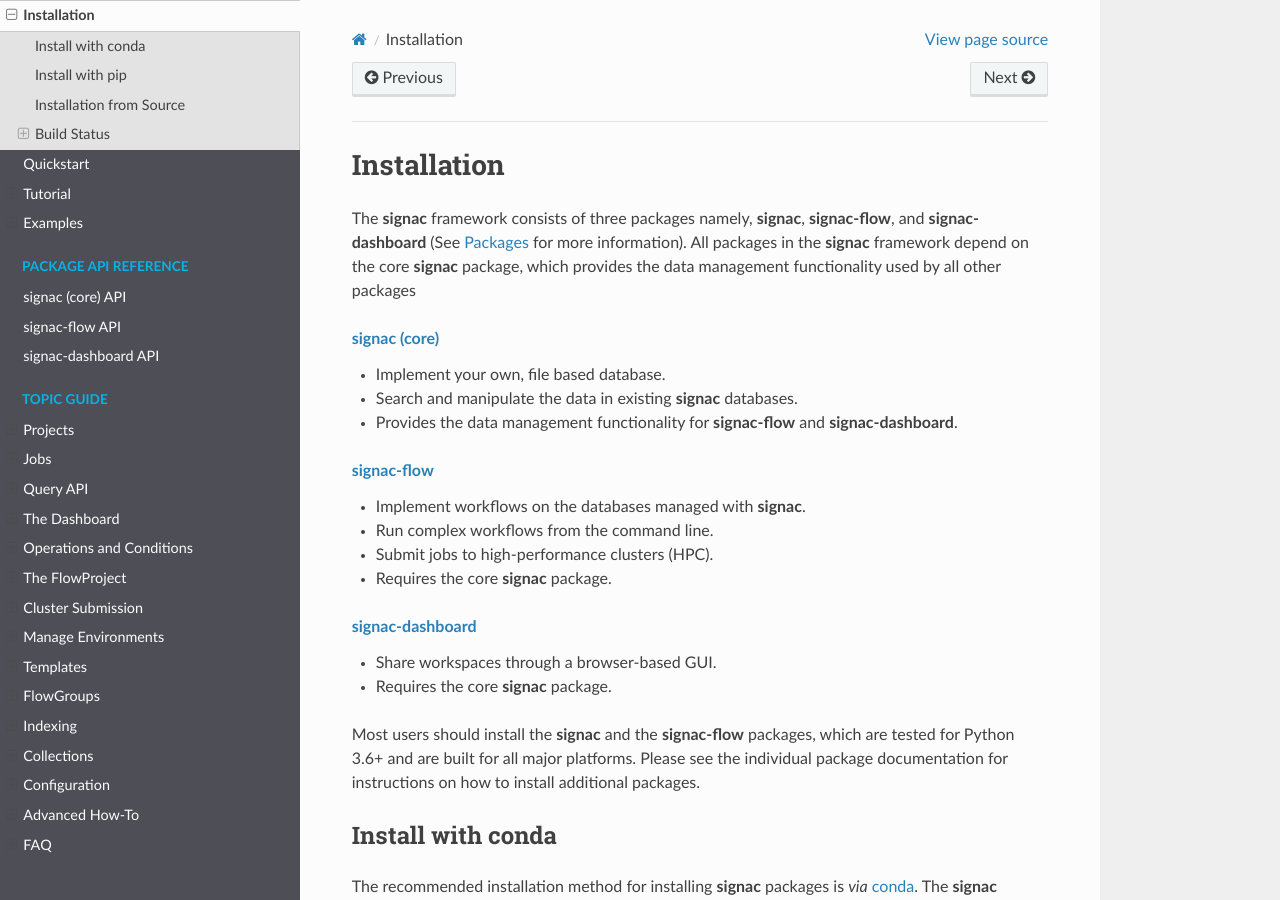
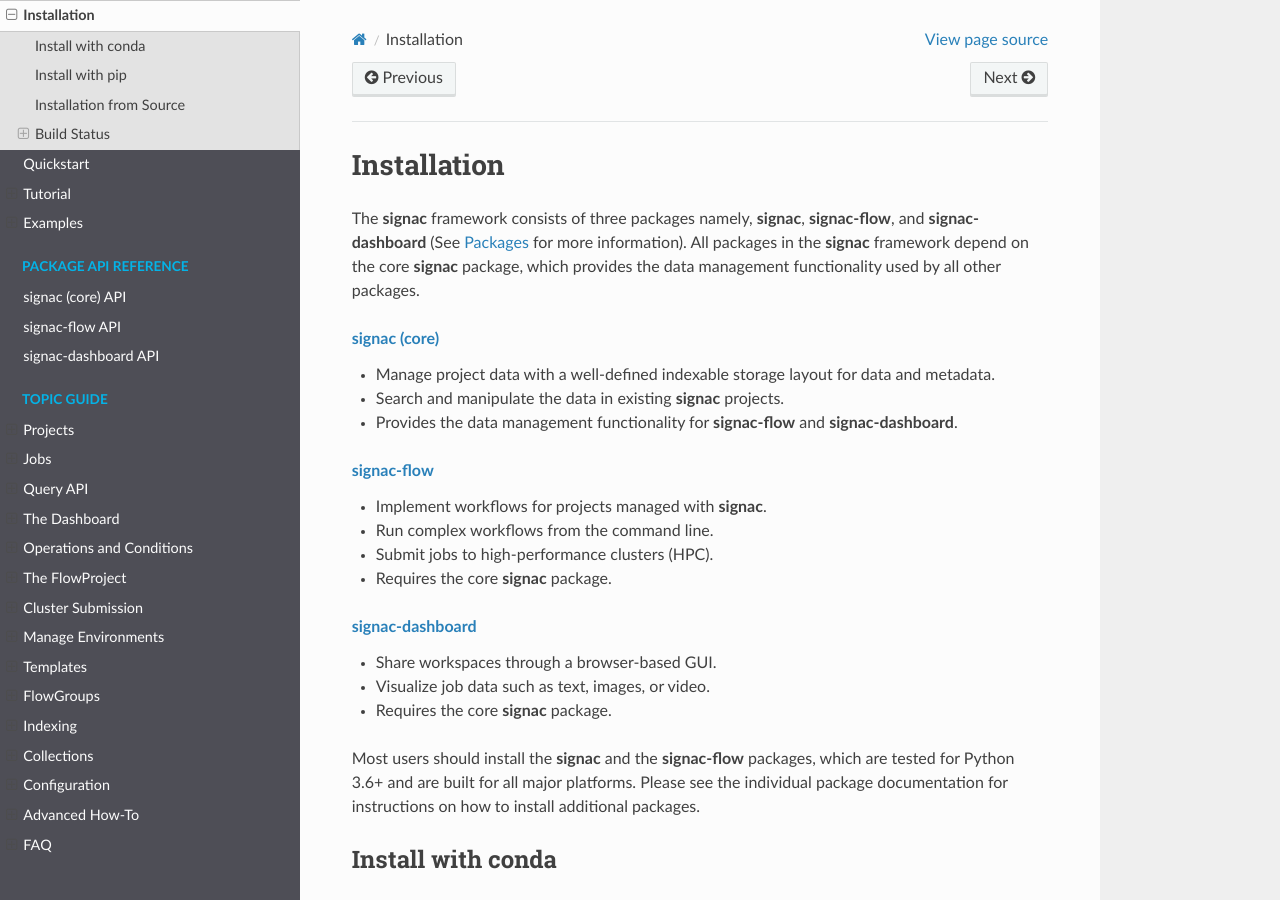
Before and after one commit to glotzerlab/signac-docs, a Sphinx documentation site: the page built from docs/source/installation.rst, in a window 1280 px wide and 900 px high. Built offline with Sphinx 7.4.7 and the Read the Docs theme 2.0.0, drawn with Linux system fonts in a browser that asks for light colours.

Commit message:
Apply suggested changes

```diff
--- a/docs/source/installation.rst
+++ b/docs/source/installation.rst
@@ -9,17 +9,17 @@ Installation
 .. _pip: https://docs.python.org/3/installing/index.html
 
 The **signac** framework consists of three packages namely, **signac**, **signac-flow**, and **signac-dashboard** (See :ref:`package-overview` for more information).
-All packages in the **signac** framework depend on the core **signac** package, which provides the data management functionality used by all other packages
+All packages in the **signac** framework depend on the core **signac** package, which provides the data management functionality used by all other packages.
 
 .. rubric:: `signac (core) <signac-core_>`_
 
-- Implement your own, file based database.
-- Search and manipulate the data in existing **signac** databases.
+- Manage project data with a well-defined indexable storage layout for data and metadata.
+- Search and manipulate the data in existing **signac** projects.
 - Provides the data management functionality for **signac-flow** and **signac-dashboard**.
 
 .. rubric:: signac-flow_
 
-- Implement workflows on the databases managed with **signac**.
+- Implement workflows for projects managed with **signac**.
 - Run complex workflows from the command line.
 - Submit jobs to high-performance clusters (HPC).
 - Requires the core **signac** package.
@@ -27,6 +27,7 @@ All packages in the **signac** framework depend on the core **signac** package,
 .. rubric:: signac-dashboard_
 
 - Share workspaces through a browser-based GUI.
+- Visualize job data such as text, images, or video.
 - Requires the core **signac** package.
 
 Most users should install the **signac** and the **signac-flow** packages, which are tested for Python 3.6+ and are built for all major platforms.
```
